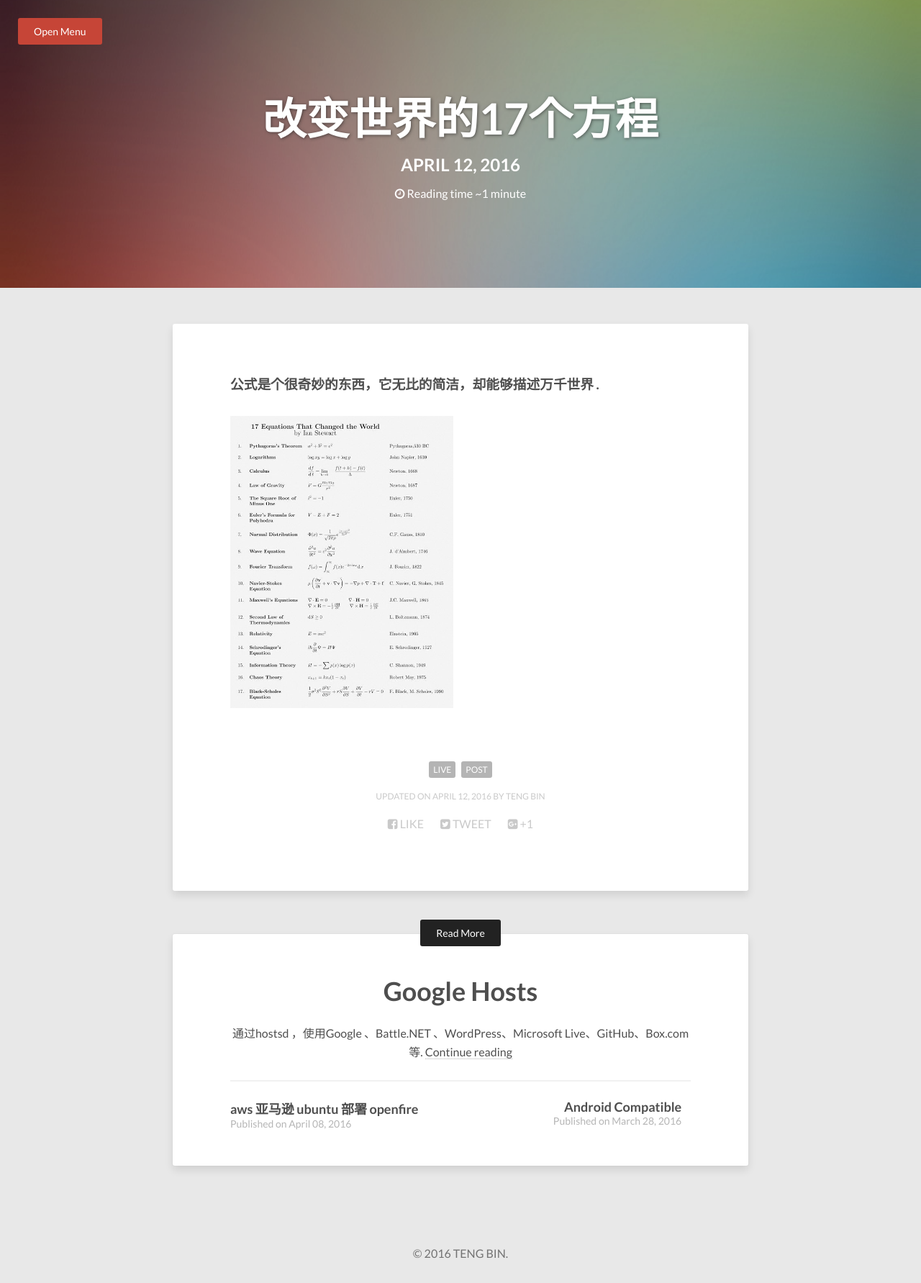
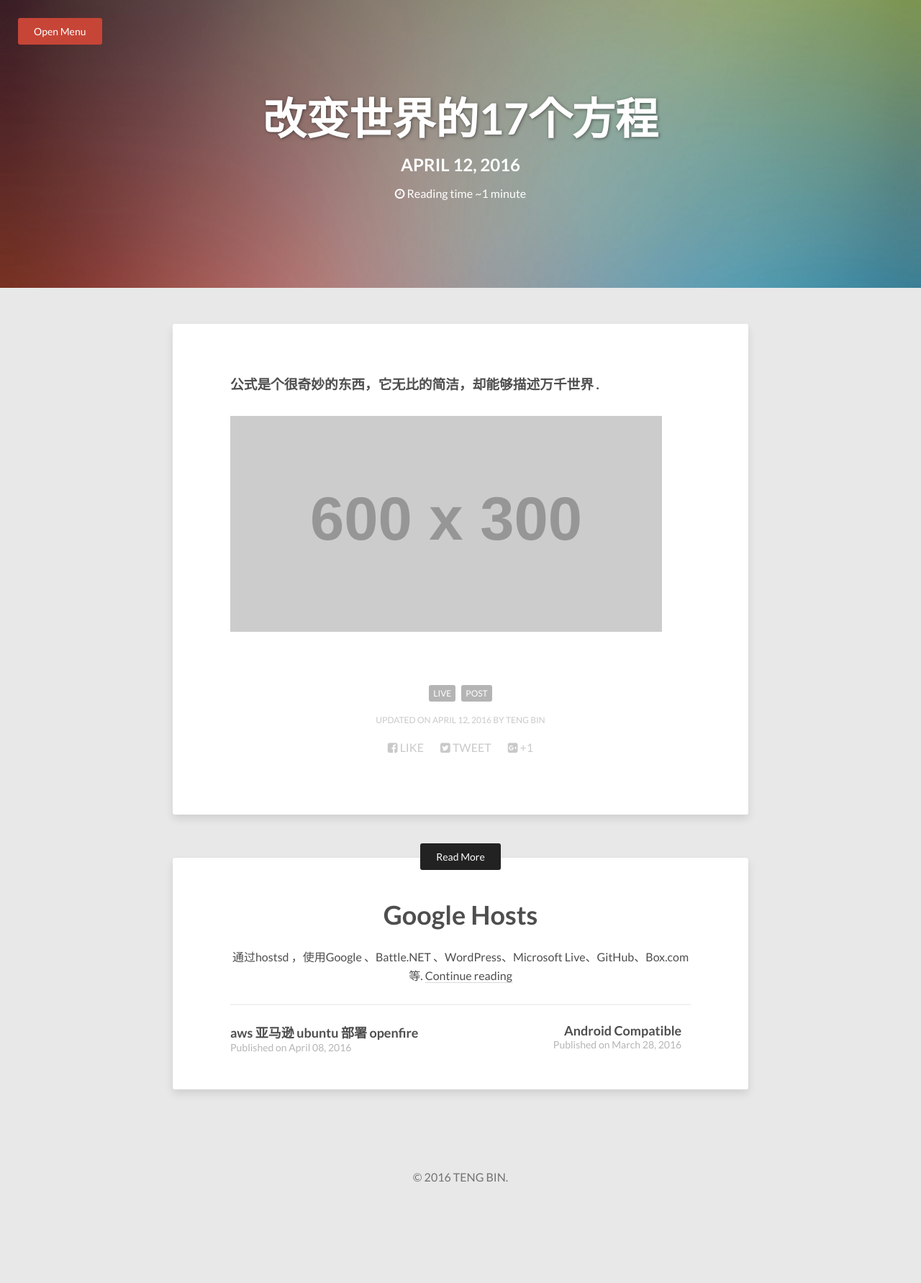
Before and after one commit to tengbinlive/tengbinlive.github.io, a Jekyll site: the page built from _posts/2016-04-12-live.md, in a window 1280 px wide. Shown: the whole page at 72% size. Built offline with Jekyll 4.4.1, drawn with Linux system fonts in a browser that asks for light colours; nearby versions of some CDN libraries; after the commit the page ends 1677 px from its top, so only the background shows below that.

Commit message:
no message

```diff
--- a/_posts/2016-04-12-live.md
+++ b/_posts/2016-04-12-live.md
@@ -10,6 +10,6 @@ image:
 
 ### 公式是个很奇妙的东西，它无比的简洁，却能够描述万千世界 .
 
-<figure class="half">
-	<img src="/images/17-Equation.jpg" alt="">
+<figure>
+		<a href="http://placehold.it/1200x600.jpg"><img src="http://placehold.it/600x300.jpg" alt=""></a>
 </figure>
```
